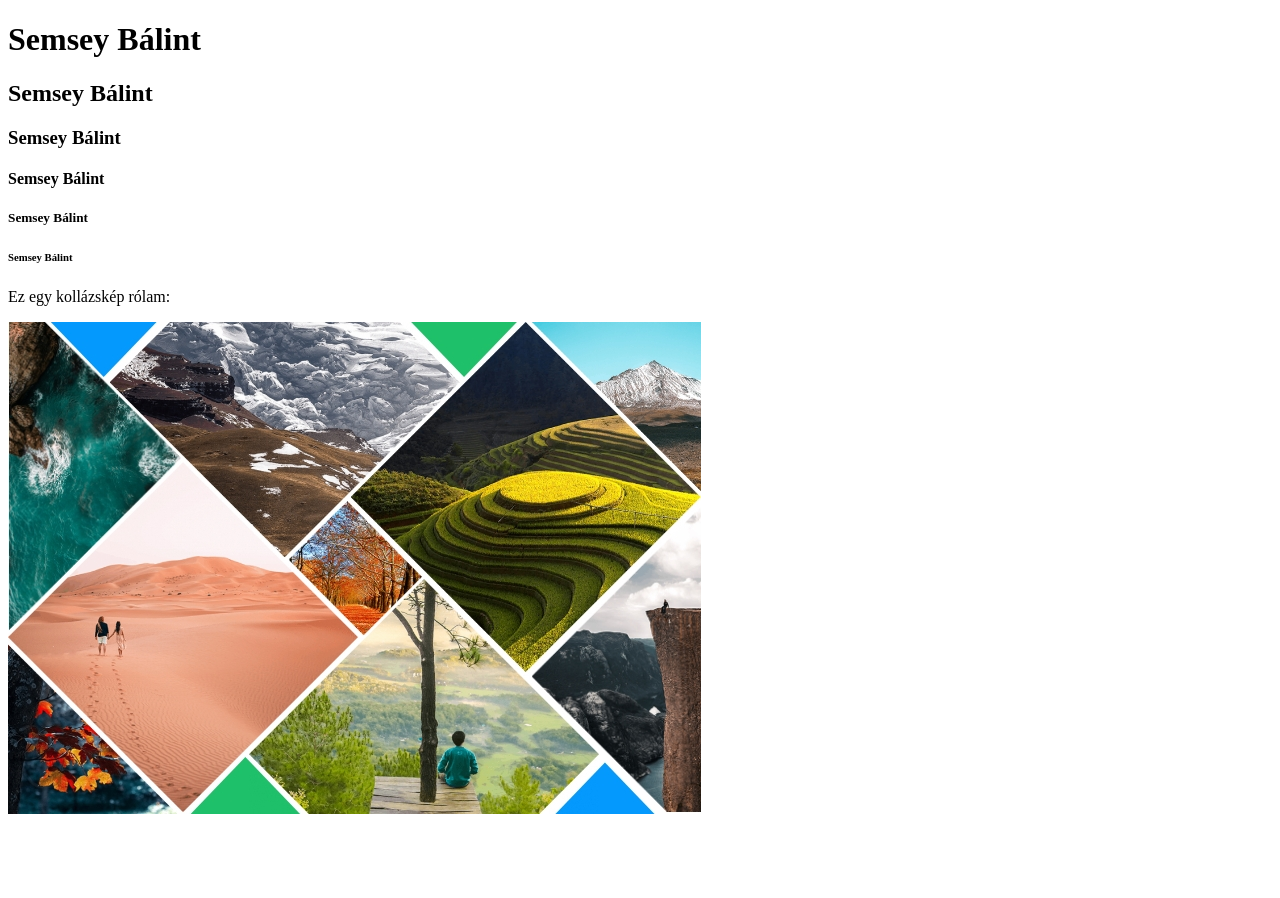
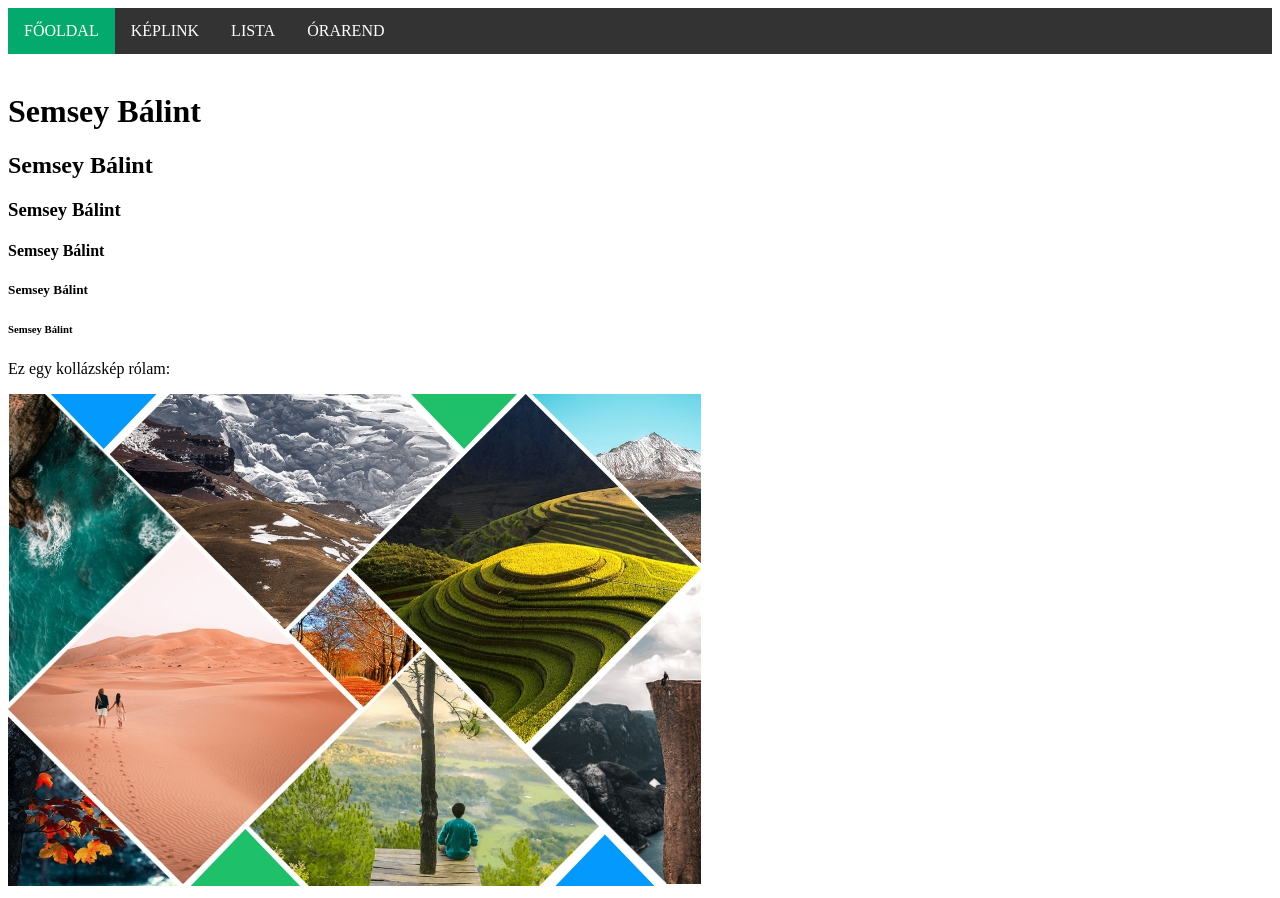
Before and after one commit to semseybalint/web, a plain HTML site: page index.html in a window 1280 px wide. Before the commit the page ends 826 px from the top, so only its background shows below. Drawn offline with Linux system fonts and the light colour scheme.

Commit message:
navigáció kész

```diff
--- a/index.html
+++ b/index.html
@@ -1,5 +1,6 @@
 <!DOCTYPE html>
 <html lang="hu">
+
 <head>
     <meta charset="UTF-8">
     <meta http-equiv="X-UA-Compatible" content="IE=edge">
@@ -7,7 +8,18 @@
     <link rel="stylesheet" href="style.css">
     <title>Semsey Bálint oldala</title>
 </head>
+
 <body>
+
+    <div class="nav">
+        <ul>
+            <li><a class="active" href="index.html">FŐOLDAL</a></li>
+            <li><a href="keplink.html">KÉPLINK</a></li>
+            <li><a href="lista.html">LISTA</a></li>
+            <li><a href="orarend.html">ÓRAREND</a></li>
+        </ul>
+    </div>
+    <br>
     <h1>Semsey Bálint</h1>
     <h2>Semsey Bálint</h2>
     <h3>Semsey Bálint</h3>
@@ -18,4 +30,5 @@
     <p>Ez egy kollázskép rólam:</p>
     <img src="img/kollazs.jpg" alt="Ez egy kollázskép" title="kollázs">
 </body>
+
 </html>
--- a/style.css
+++ b/style.css
@@ -18,3 +18,31 @@ table, th, td {
   th, td {
     padding: 5px;
   }
+
+  div.nav ul {
+    list-style-type: none;
+    margin: 0;
+    padding: 0;
+    overflow: hidden;
+    background-color: #333;
+  }
+
+  div.nav li {
+    float: left;
+  }
+
+  div.nav li a {
+    display: block;
+    color: white;
+    text-align: center;
+    padding: 14px 16px;
+    text-decoration: none;
+  }
+
+  div.nav li a:hover:not(.active) {
+    background-color: #111;
+  }
+
+  .active {
+    background-color: #04AA6D;
+  }
```
Also changed, not shown: keplink.html (+12 -0 lines), lista.html (+13 -0 lines), orarend.html (+12 -0 lines).
